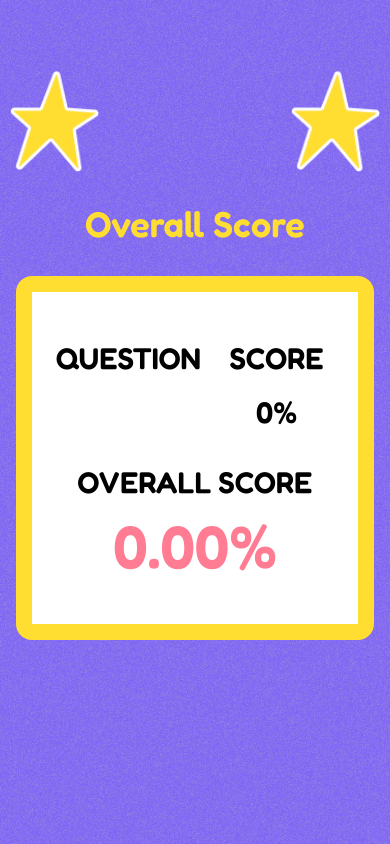
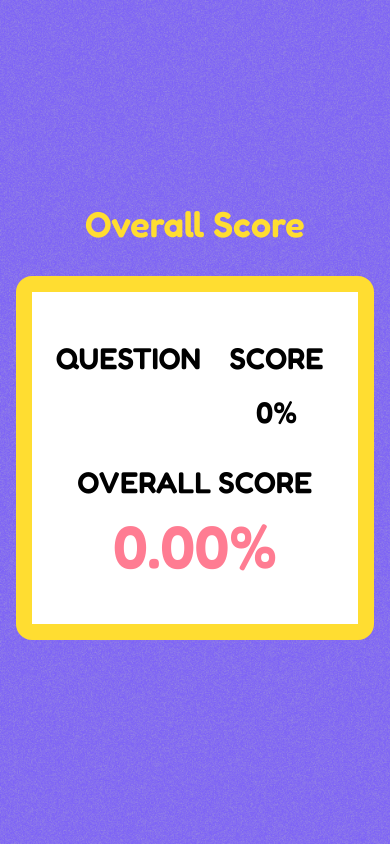
Before and after one commit to andriawan24/color-matching-games-next-js, a Next.js app: page /results in a window 390 px wide. Built offline with nearby package versions, Linux system fonts and the light colour scheme.

Commit message:
fix: Flow

```diff
--- a/src/app/play/page.tsx
+++ b/src/app/play/page.tsx
@@ -110,9 +110,12 @@ export default function Play(): ReactElement {
         <button
           onClick={() => {
             if (pageType == PageType.PLAY) {
-              const result = calculateColorMatch();
-              setScores([...scores, result]);
-              // setPageType(PageType.SCORE)
+              try {
+                const result = calculateColorMatch();
+                setScores([...scores, result]);
+              } catch (e) {
+                setScores([...scores, 0]);
+              }
             } else {
               if (currentNumber == 5) {
                 localStorage.setItem('scores', scores.join(','));
--- a/src/app/results/page.tsx
+++ b/src/app/results/page.tsx
@@ -23,8 +23,7 @@ export default function Results() {
 
   return (
     <main className="flex min-h-screen flex-col justify-center items-center gap-4 sm:gap-8 py-10">
-      <Image width={89} height={102} loading="lazy" src={'/images/star.png'} className="absolute top-[71px] left-[10px] sm:left-[152px]" alt="Star Image" />
-      <Image width={89} height={102} loading="lazy" src={'/images/star.png'} className="absolute sm:hidden top-[71px] right-[10px] sm:left-[152px]" alt="Star Image" />
+      <Image width={89} height={102} loading="lazy" src={'/images/star.png'} className="hidden sm:block sm:absolute top-[71px] left-[10px] sm:left-[152px]" alt="Star Image" />
       <Image width={89} height={102} loading="lazy" src={'/images/star.png'} className="hidden sm:block sm:absolute bottom-[89px] right-[148px]" alt="Star Image" />
       <h1 className="text-4xl sm:text-7xl font-semibold text-primary">Overall Score</h1>
       <div className={`bg-white p-12 px-2 sm:px-16 sm:py-8 rounded-2xl border-[16px] border-primary mt-4 mx-4 relative`}>
```
